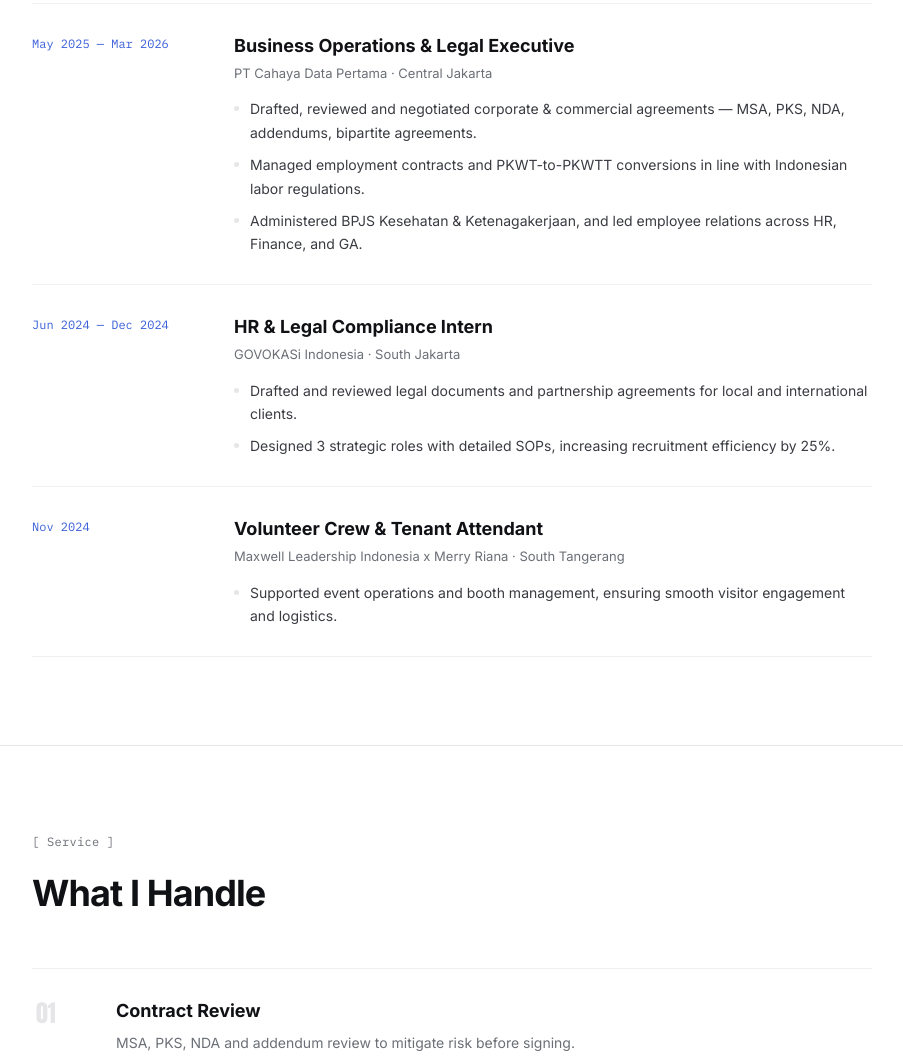
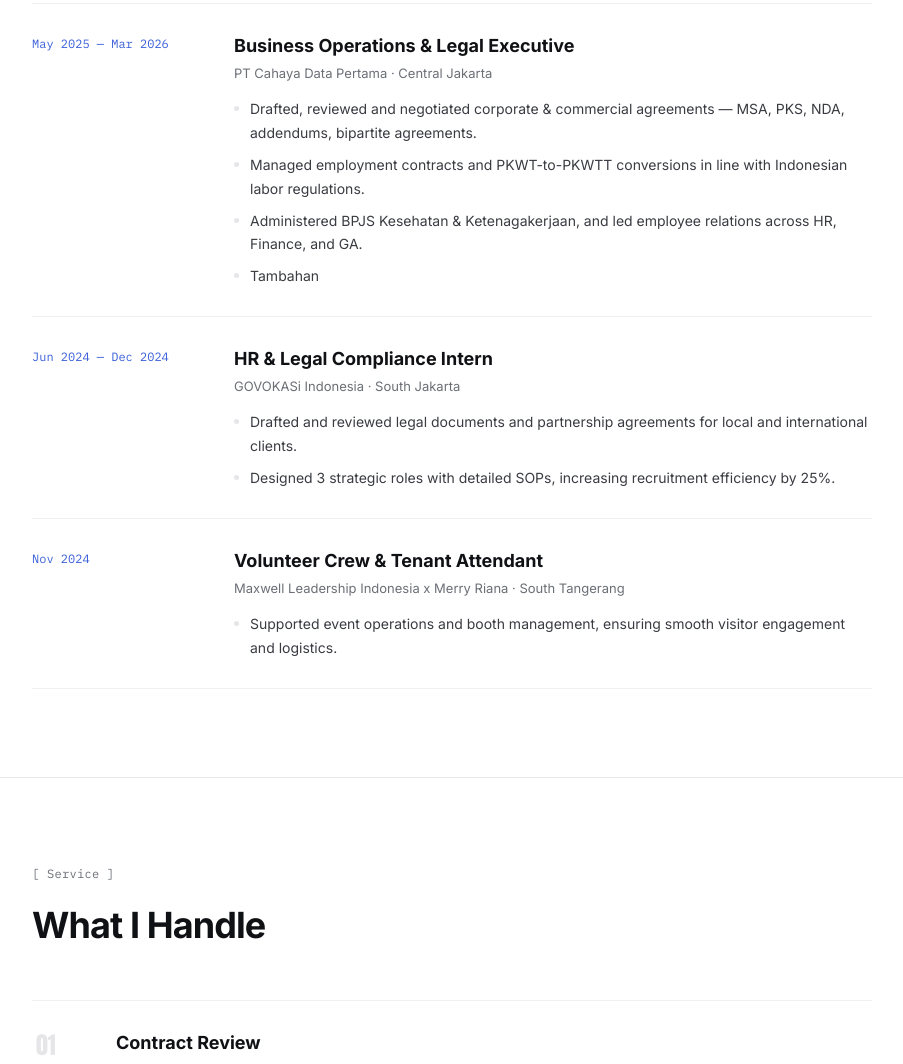
Before and after one commit to robisatianaa/portofolio, a plain HTML site: page index.html in a window 1280 px wide. Shown: the part 1398-2462 px from the top of the page, without its empty margins (32-935 px from the left). Drawn offline with nearby package versions, Linux system fonts and the light colour scheme.

Commit message:
Update index.html

```diff
--- a/index.html
+++ b/index.html
@@ -170,6 +170,7 @@
             <li class="text-sm leading-[1.7] text-inksoft">Drafted, reviewed and negotiated corporate &amp; commercial agreements — MSA, PKS, NDA, addendums, bipartite agreements.</li>
             <li class="text-sm leading-[1.7] text-inksoft">Managed employment contracts and PKWT-to-PKWTT conversions in line with Indonesian labor regulations.</li>
             <li class="text-sm leading-[1.7] text-inksoft">Administered BPJS Kesehatan &amp; Ketenagakerjaan, and led employee relations across HR, Finance, and GA.</li>
+          <li class="text-sm leading-[1.7] text-inksoft">Tambahan</li>
           </ul>
         </div>
       </li>
```
